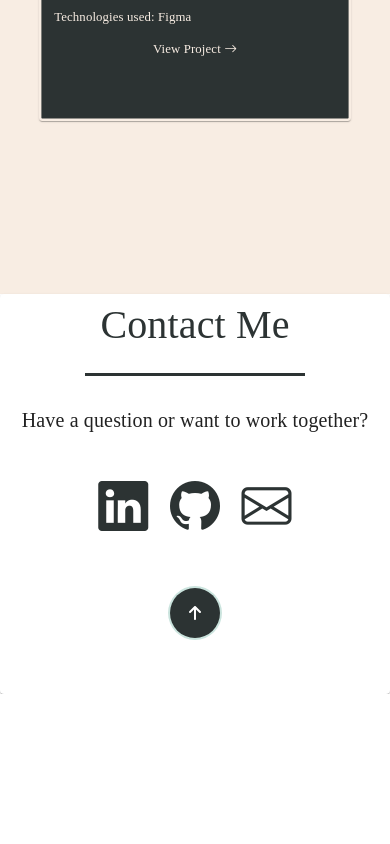
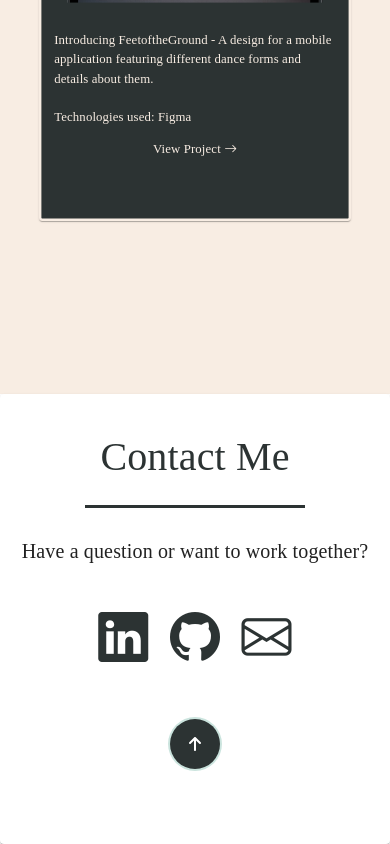
Before and after one commit to aayushi2812/portfolio, a React (Create React App) app: page / in a window 390 px wide. Shown: the part 6955-7799 px from the top of the page. Before the commit the page ends 7649 px from the top, so only its background shows below. Built offline with nearby package versions, Linux system fonts and the light colour scheme.

Commit message:
mobile resolution setting

```diff
--- a/src/contactMe.css
+++ b/src/contactMe.css
@@ -28,9 +28,9 @@
     height:400px;
 }
 .contactMe-card-intro{
-    padding-top: 2%;
+    padding-top: 3%;
     border: none;
-    height:400px;
+    height:450px;
 }
 .contactMe-card-intro h1{
 }
@@ -151,4 +151,9 @@
   .backontop{
     padding-top: 10%;
   }
+  .contactMe-card-intro{
+    padding-top: 10%;
+    border: none;
+    height:450px;
 }
+}
--- a/src/introduction.css
+++ b/src/introduction.css
@@ -124,7 +124,7 @@
 @media screen and (max-width: 750px) {
   .card-intro {
     padding-top: 20%;
-    height: 1200px;
+    height: 1300px;
   }
 
   .imgStyle {
```
Also changed, not shown: src/contactMe.js (+0 -7 lines).
